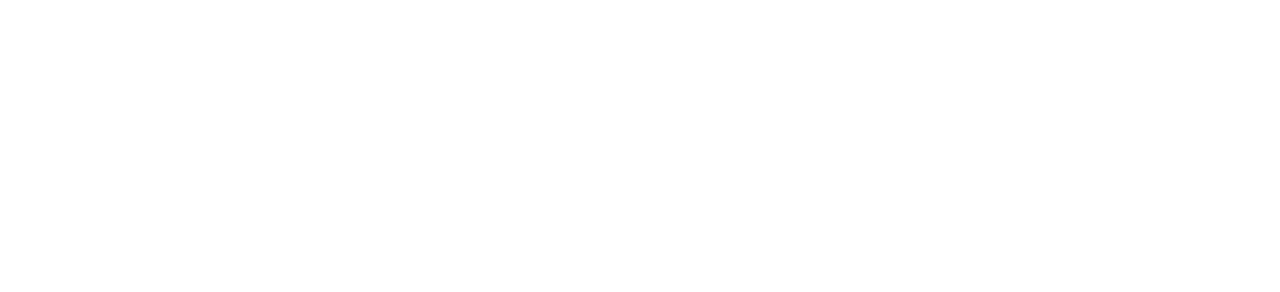
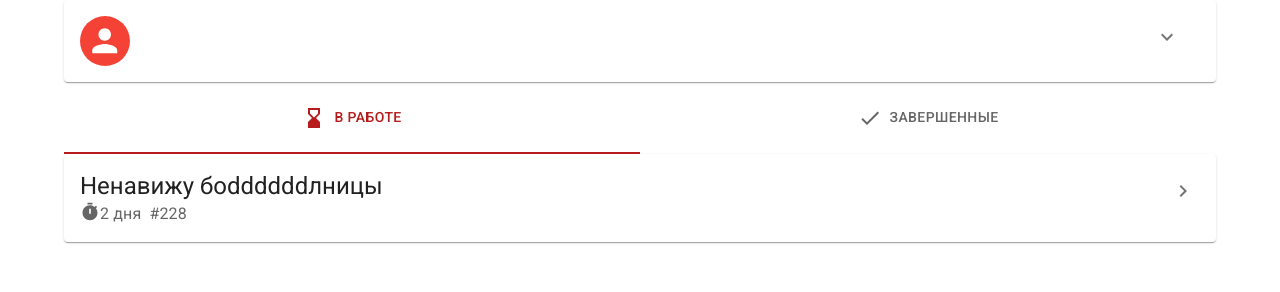
Before and after one commit to qubantech/gamma-seven, a React (Create React App) app: page /profile in a window 1280 px wide. Shown: the top 292 px of the page. Built offline with nearby package versions, Linux system fonts and the light colour scheme; no server answers; the database is empty; a web font is replaced by a local one.

Commit message:
profile cards

```diff
--- a/src/app.module/app.layouts/expand-card.layout/expand-card.layout.tsx
+++ b/src/app.module/app.layouts/expand-card.layout/expand-card.layout.tsx
@@ -27,7 +27,7 @@ const ExpandMore = styled((props: ExpandMoreProps) => {
 }));
 
 const ExpandCardLayout = ({onClick, avatar, title, subtitle, righttext, description}:
-                        { onClick?: () => void, avatar?: JSX.Element, title: string, subtitle: string, righttext?: string, description?: JSX.Element }) => {
+                        { onClick?: () => void, avatar?: JSX.Element, title: JSX.Element, subtitle: JSX.Element, righttext?: string, description?: JSX.Element }) => {
     let iconSize = "50px"
     const [expanded, setExpanded] = React.useState(false);
 
@@ -37,7 +37,7 @@ const ExpandCardLayout = ({onClick, avatar, title, subtitle, righttext, descript
     };
 
     return (
-        <Card sx={{width: "80vw", marginTop: "50px", marginBottom: "100px"}}>
+        <Card sx={{width: "100%"}}>
             <CardActionArea>
                 <CardHeader onClick={onClick}
                             avatar={
--- /dev/null
+++ b/src/app.module/app.layouts/profile-card.layout/profile-card.layout.tsx
@@ -0,0 +1,43 @@
+import Card from '@mui/material/Card';
+import { Box, CardActionArea, Grid, Stack } from '@mui/material';
+import CardHeader from '@mui/material/CardHeader';
+import ChevronRightIcon from '@mui/icons-material/ChevronRight';
+import * as React from 'react'
+import TimerIcon from '@mui/icons-material/Timer';
+import Typography from '@mui/material/Typography';
+import IconButton from '@mui/material/IconButton';
+
+const ProfileCardLayout = ({onClick, title, badge, date, number}:
+                               { onClick?: () => void, title: string, badge?: JSX.Element, date?: string, number:number}) => {
+
+    return(
+        <Card sx={{width: "100%"}}>
+            <CardActionArea>
+                <CardHeader onClick={onClick}
+                            style={{justifyContent: 'center'}}
+                            action={
+                                        <IconButton sx={{marginLeft: "auto", width: "50px", height: "50px"}}>
+                                            <ChevronRightIcon />
+                                        </IconButton>
+                            }
+                            title={title}
+                            subheader={
+                            <Stack direction={"row"} spacing={1}>
+                                {badge &&
+                                    <div>
+                                        badge
+                                    </div>}
+                                {date && <Stack direction={"row"}>
+                                    <TimerIcon sx={{width: "20px", height: "20px"}}/>
+                                    <Typography>{date}</Typography>
+                                </Stack>}
+                                <div>
+                                    #{number}
+                                </div>
+                            </Stack>}
+                />
+            </CardActionArea>
+        </Card>
+    )
+}
+export default ProfileCardLayout
--- a/src/modules/profile.module/profile.module.tsx
+++ b/src/modules/profile.module/profile.module.tsx
@@ -1,21 +1,89 @@
 import React from 'react';
 import { MobileLayout } from '../../app.module/app.layouts';
 import AddIcon from '@mui/icons-material/Add';
-import { blue } from '@mui/material/colors';
+import { blue, red } from '@mui/material/colors';
 import MapIcon from '@mui/icons-material/Map';
 import PersonIcon from '@mui/icons-material/Person';
 import { menuItem } from '../../app.module/app';
 import { useAuthState } from 'react-firebase-hooks/auth';
 import { auth } from '../../app.module/app.configs';
 import { useUser } from '../../app.module/app.services/app.user.service';
+import Card from '@mui/material/Card';
+import { Box, CardActionArea, Container, Tab, Tabs } from '@mui/material';
+import HourglassBottomIcon from '@mui/icons-material/HourglassBottom';
+import CheckIcon from '@mui/icons-material/Check';
+import ExpandCardLayout from '../../app.module/app.layouts/expand-card.layout/expand-card.layout';
+import Typography from '@mui/material/Typography';
+import ProfileCardLayout from '../../app.module/app.layouts/profile-card.layout/profile-card.layout';
 
 
 const Profile = () => {
-    const [ user, loading, error ] = useAuthState(auth);
+    const [user, loading, error ] = useAuthState(auth);
+    const [value, setValue] = React.useState(0);
+
+    const handleChange = (event: React.SyntheticEvent, newValue: number) => {
+        setValue(newValue);
+    };
     const userdata = useUser(user?.uid || "0")
+
+    const description = () => (
+        <div>
+            <Typography>Город: {userdata.watchedObject?.city || ""}</Typography>
+            <Typography>Пол: {userdata.watchedObject?.sex || ""}</Typography>
+        </div>
+    )
+
+    interface TabPanelProps {
+        children?: React.ReactNode;
+        index: number;
+        value: number;
+    }
+
+    function TabPanel(props: TabPanelProps) {
+        const { children, value, index, ...other } = props;
+
+        return (
+            <div
+                role="tabpanel"
+                hidden={value !== index}
+                id={`simple-tabpanel-${index}`}
+                aria-labelledby={`simple-tab-${index}`}
+                {...other}
+            >
+                {value === index && (
+                    <Box>
+                        <Typography>{children}</Typography>
+                    </Box>
+                )}
+            </div>
+        );
+    }
+
+    const tabsContent = () => (
+        <>
+            <TabPanel value={value} index={0}>
+                <ProfileCardLayout title={"Ненавижу боddddddлницы"} date={"2 дня"} number={228} onClick={() => {}}/>
+            </TabPanel>
+            <TabPanel value={value} index={1}>
+                sas
+            </TabPanel>
+        </>
+    )
+
     return(
         <div>
-        {userdata.watchedObject?.firstName}
+            <Container>
+            <ExpandCardLayout onClick={() => {}}
+                              title={userdata.watchedObject?.firstName && <Typography m={0} p={0} variant={"body1"}>{userdata.watchedObject?.firstName}</Typography> || <div></div>}
+                              subtitle={userdata.watchedObject?.lastName && <Typography m={0} p={0} variant={"subtitle2"}>{userdata.watchedObject?.lastName}</Typography> || <div></div>}
+                              righttext={""}
+                              description={description()}
+            />
+            <Tabs variant={"fullWidth"} value={value} onChange={handleChange}>
+                <Tab icon={<HourglassBottomIcon/>} iconPosition="start" label={"В работе"}/>
+                <Tab icon={<CheckIcon/>} iconPosition="start" label={"Завершенные"}/>
+            </Tabs>
+                {tabsContent()}
         <MobileLayout
             centerIcon={<AddIcon />}
             centerColor={blue[700]}
@@ -24,6 +92,7 @@ const Profile = () => {
                 menuItem(<MapIcon />, "Карта"),
                 menuItem(<PersonIcon />, "Профиль"),
             ]} />
+            </Container>
     </div>
 )};
 
```
